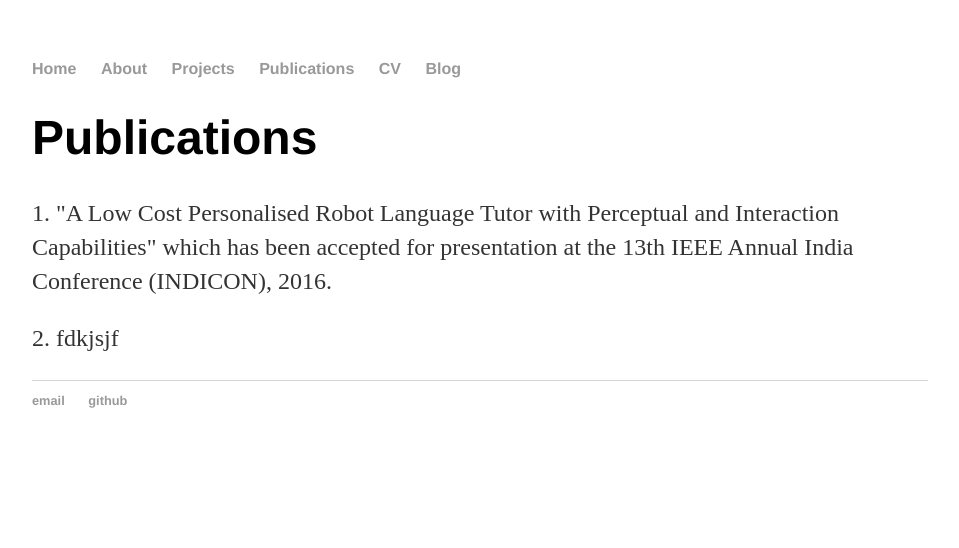
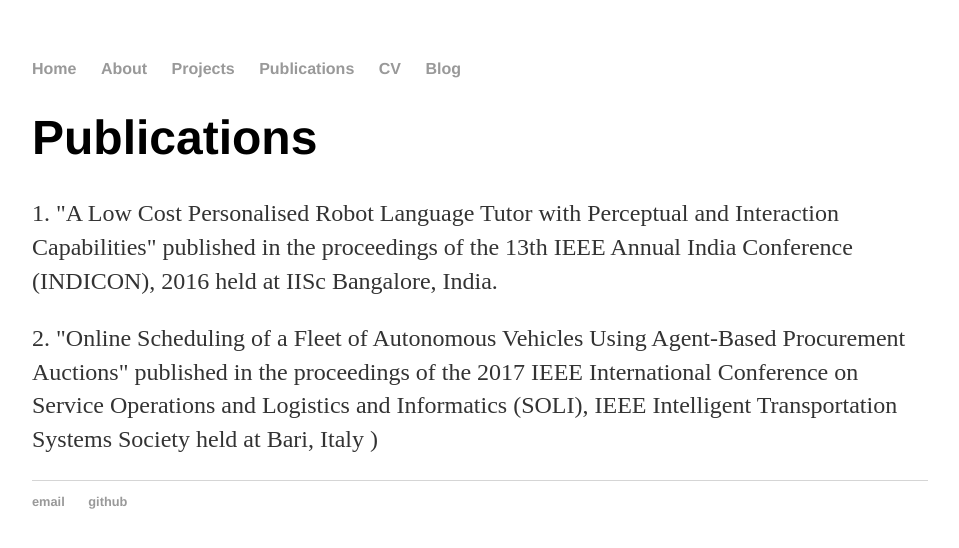
Before and after one commit to megh1241/megh1241.github.io, a Jekyll site: the page built from publications/index.html, in a window 1280 px wide. Shown: the top 548 px of the page, without its empty margins (160-1119 px from the left). Built offline with Jekyll 4.4.1, drawn with Linux system fonts in a browser that asks for light colours.

Commit message:
Update index.html

```diff
--- a/publications/index.html
+++ b/publications/index.html
@@ -5,7 +5,11 @@ title: Meghana Madhyastha
 <div class="blurb">
 	<h1>Publications</h1>
 <p>1. "A Low Cost Personalised Robot Language Tutor with Perceptual and Interaction
-Capabilities"  which has been accepted for presentation at the 13th IEEE Annual
-India Conference (INDICON), 2016.</p>
-<p>2. fdkjsjf </p>
+Capabilities"  published in the proceedings of the 13th IEEE Annual
+India Conference (INDICON), 2016 held at IISc Bangalore, India.</p>
+<p>2. "Online Scheduling of a Fleet of Autonomous Vehicles Using Agent-Based Procurement Auctions"
+	published in the proceedings of the 2017 IEEE International
+	Conference on Service Operations and Logistics and Informatics (SOLI), IEEE Intelligent Transportation
+Systems Society held at Bari, Italy
+)</p>
 </div><!-- /.blurb -->
```
